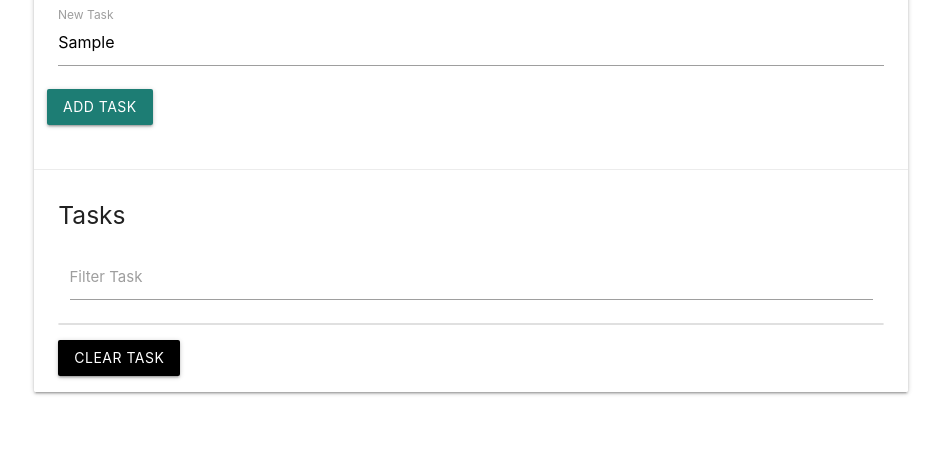
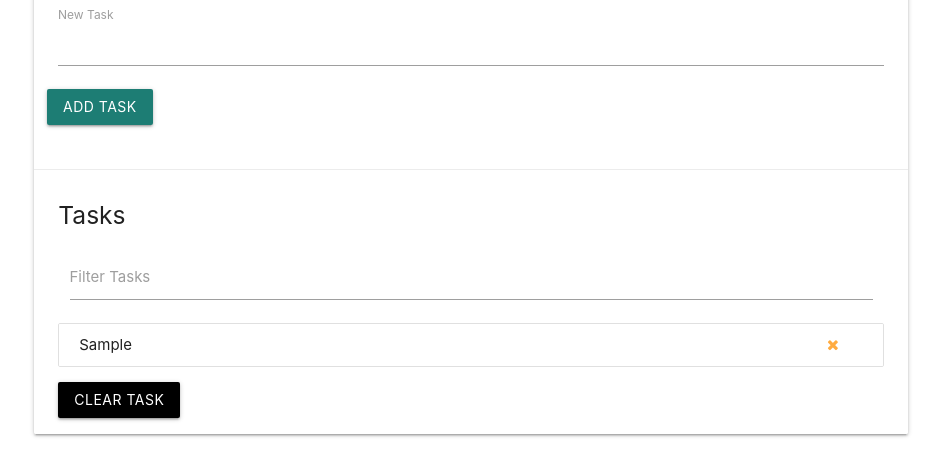
Before and after one commit to web15/taskList, a plain HTML site: page index.html in a window 1280 px wide. Both pictures are taken after typing "Sample" into the empty fields and a click on the input "Add Task". Shown: the part 67-542 px from the top of the page, without its empty margins (169-1110 px from the left). Drawn offline with nearby package versions, Linux system fonts and the light colour scheme.

Commit message:
b4 error

```diff
--- a/app.js
+++ b/app.js
@@ -12,6 +12,9 @@ loadEventListeners();
 function loadEventListeners() {
   // Add task event
   form.addEventListener('submit', addTask);
+  // Remove task event
+  taskList.addEventListener('click', removeTask);
+
 }
 
 // Add Task
@@ -20,11 +23,35 @@ function addTask(e)  {
     alert('Add a task');
   }
 
-  // Create li element
-  const li = document.createElement('li');
-  // Add class
-  li.className = 'collection-item';
+// Create li element
+const li  = document.createElement('li');
+// Add class
+li.className = 'collection-item';
+// Create text node and append to li
+li.appendChild(document.createTextNode(taskInput.value));
+// Creat new link element
+const link = document.createElement('a');
+// Add class
+link.className = 'delete-item secondary-content';
+// Add icon html
+link.innerHTML = '<i class="fa fa-remove"></i>';
+// Append the link to li
+li.appendChild(link);
 
+// Append li to ul
+taskList.appendChild(li);
+
+// Clear input
+taskInput.value = ' ';
 
   e.preventDefault();
 }
+
+// Remove Task
+function removeTask(e) {
+  if(e.target.parentElement.classList.contains('delete-item')) {
+    if(confirm('Are you sure?')) {
+    e.target.parentElement.parentElement.remove();
+    }
+  }
+}
--- a/index.html
+++ b/index.html
@@ -29,7 +29,7 @@
             <h5 id="task-title">Tasks</h5>
             <div class="input-field col s12">
                 <input type="text" name="filter" id="filter">
-                <label for="filter">Filter Task</label>
+                <label for="filter">Filter Tasks</label>
               </div>
               <ul class="collection"></ul>
               <a href="#" class="clear-task btn black">Clear Task</a>
```
